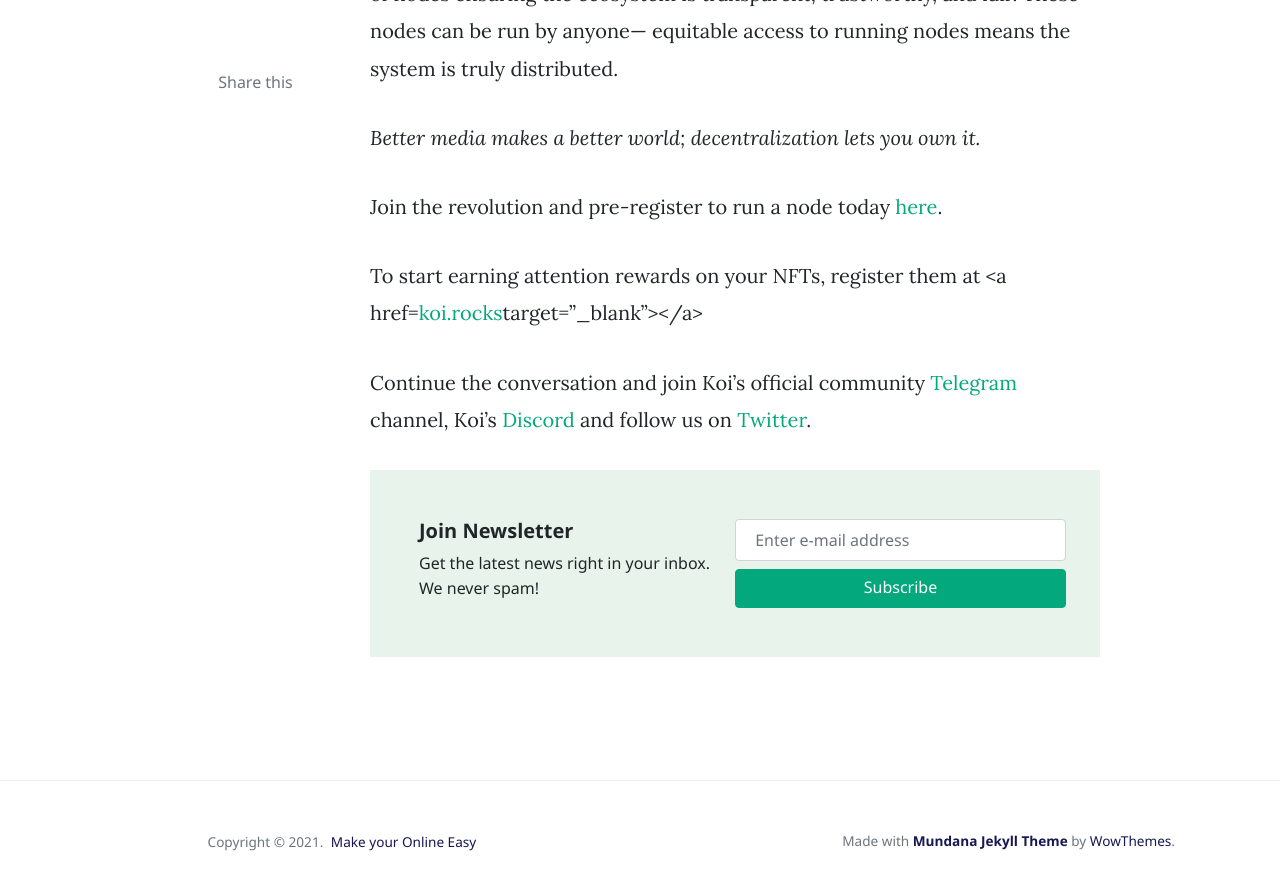
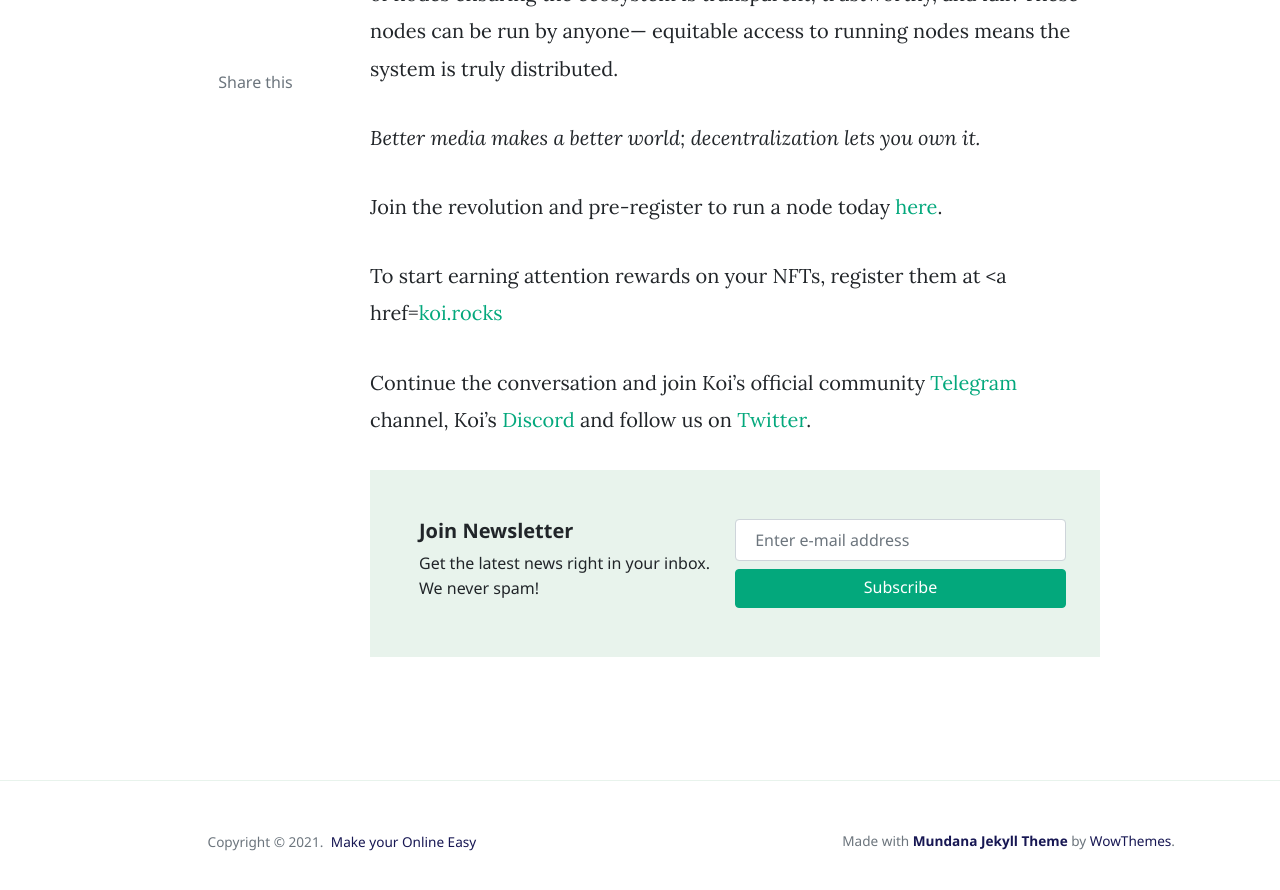
Before and after one commit to tykoii/blog, a Jekyll site: the page built from _posts/2021-05-17-I-Am-The-Product.markdown, in a window 1280 px wide and 900 px high, scrolled down 3061 px. Shown: the top 890 px of the window. Built offline with Jekyll 4.4.1, drawn with Linux system fonts in a browser that asks for light colours; nearby versions of some CDN libraries; comment, search, counter and statistics services are not loaded; some of the changed lines change nothing that is shown.

Commit message:
Update 2021-05-17-I-Am-The-Product.markdown

```diff
--- a/_posts/2021-05-17-I-Am-The-Product.markdown
+++ b/_posts/2021-05-17-I-Am-The-Product.markdown
@@ -31,6 +31,6 @@ Koi’s mission is to give power back to the people, allowing everyone to earn t
 
 Join the revolution and pre-register to run a node today [here](https://docs.google.com/forms/d/e/1FAIpQLSduDTdxD3dDOvcbIcKlG7JWOsnDFVZFdLy0J38q_OOzUC3okA/viewform).
 
-To start earning attention rewards on your NFTs, register them at <a href=[koi.rocks](https://koi.rocks/contents)target="_blank"></a>
+To start earning attention rewards on your NFTs, register them at <a href=[koi.rocks](https://koi.rocks/contents){:target="_blank"}
 
 Continue the conversation and join Koi's official community [Telegram](https://t.me/joinchat/OEHs_8T9-8ZhZmU5) channel, Koi's [Discord](https://discord.gg/zByqXPGEWy) and follow us on [Twitter](https://twitter.com/open_koi).
```
